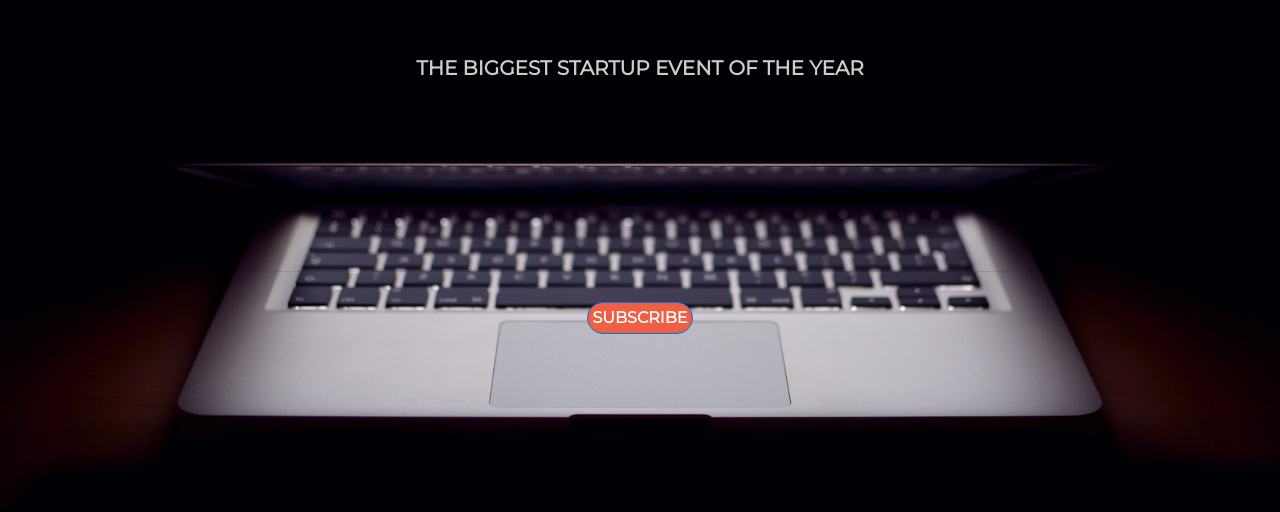
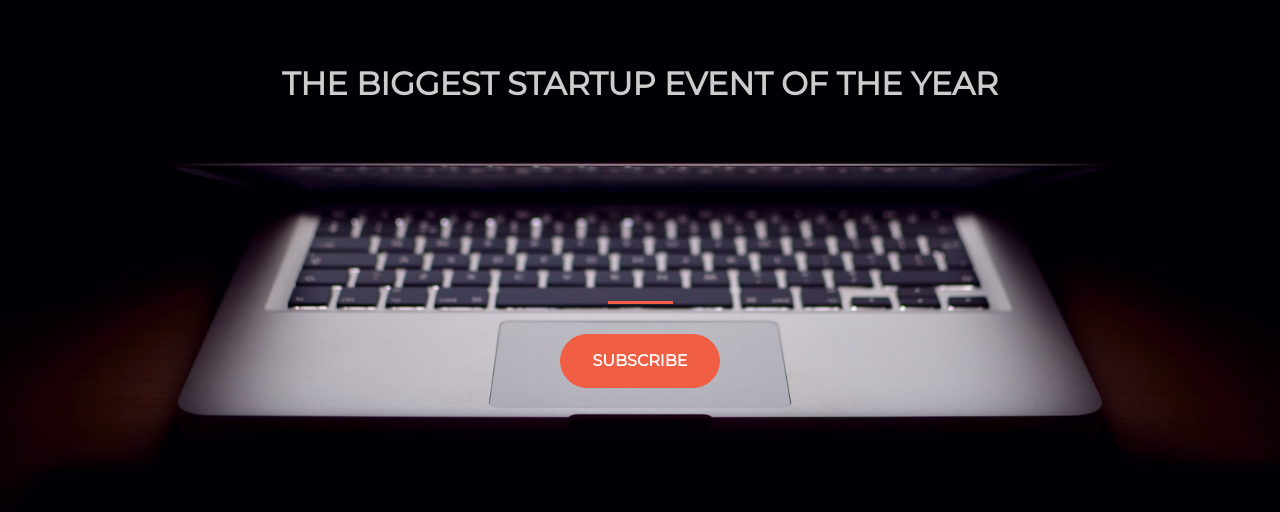
Before and after one commit to preeti380/preeti380.github.io, a plain HTML site: page index.html in a window 1280 px wide. Shown: the part 150-662 px from the top of the page. Drawn offline with nearby package versions, Linux system fonts and the light colour scheme.

Commit message:
Update style2.css

```diff
--- a/style2.css
+++ b/style2.css
@@ -1,67 +1,113 @@
+
 body,
 html {
   width: 100%;
-  height: 100%;
-}
 
-body {
-  font-family: 'Montserrat', sans-serif;
-}
-.faded{
-	color:rgba(255,255,255,0.8);
-}
-.uppercase{
-	text-transform: uppercase;
+	 height: 100%;
 
-}
-h1{
-
-	line-height: 5px;
-	animation:text-rendering: ;
-	transition: 2s;
-}
-
-header.startup{
-	background-image: url("header.jpg");
-	background-position:center;
-	background-size:cover;
-	height:100%;
-
-}
-
-header.startup hr{
-	margin-top: 200px;
-	margin-bottom: 30px;
-}
-header.startup h1{
-	font-size: 20px;
 }
 
 
 
+body {
 
-.btn{
-	font-weight: 700;
-	text-transform: uppercase;
-	border-radius: 300px;
-	font-family: 'Montserrat',sans-serif;
-}
-
-.btn-xl{
-	padding: 5px 5px;
-}
-
-.btn-primary{
-	background-color: #F05F44;
-	border-color: :#F05F44;
+  font-family: 'Montserrat', sans-serif;
 
 }
 
 
-.btn-primary:hover{
-	background-color: #ee4b08;
-	border-color: :#ee4b08;
-	cursor: pointer;
-	border-width: 5px;
+
+hr {
+
+	 max-width: 65px;
+
+	border-width: 3px;
+
+  border-color: #F05F44;
 
 }
+
+
+
+.faded {
+
+  color: rgba(255, 255, 255, 0.8);
+
+}
+
+
+
+header.startup {
+
+	background-position: center;
+
+	background-image: url("header.jpg");
+
+	 background-size: cover;
+
+	  height: 100%;
+
+}
+
+
+
+header.startup hr {
+
+	margin-top: 200px;
+
+  	margin-bottom: 30px;
+
+}
+
+
+
+header.startup h1 {
+
+	 font-size: 2rem;
+
+}
+
+
+
+.btn {
+
+  	font-weight: 700;
+
+  	text-transform: uppercase;
+
+  	border-radius: 300px;
+
+	  font-family: 'Montserrat', sans-serif;
+
+}
+
+
+
+.btn-xl {
+
+	padding: 1rem 2rem;
+
+}
+
+
+
+.btn-primary {
+
+	  background-color: #F05F44;
+
+	  border-color: #F05F44;
+}
+
+
+
+.btn-primary:hover {
+
+ 	 background-color: #ee4b08;
+
+	 border-color: #ee4b08;
+
+  border-width: 5px;
+
+	cursor: pointer;
+
+}
```
